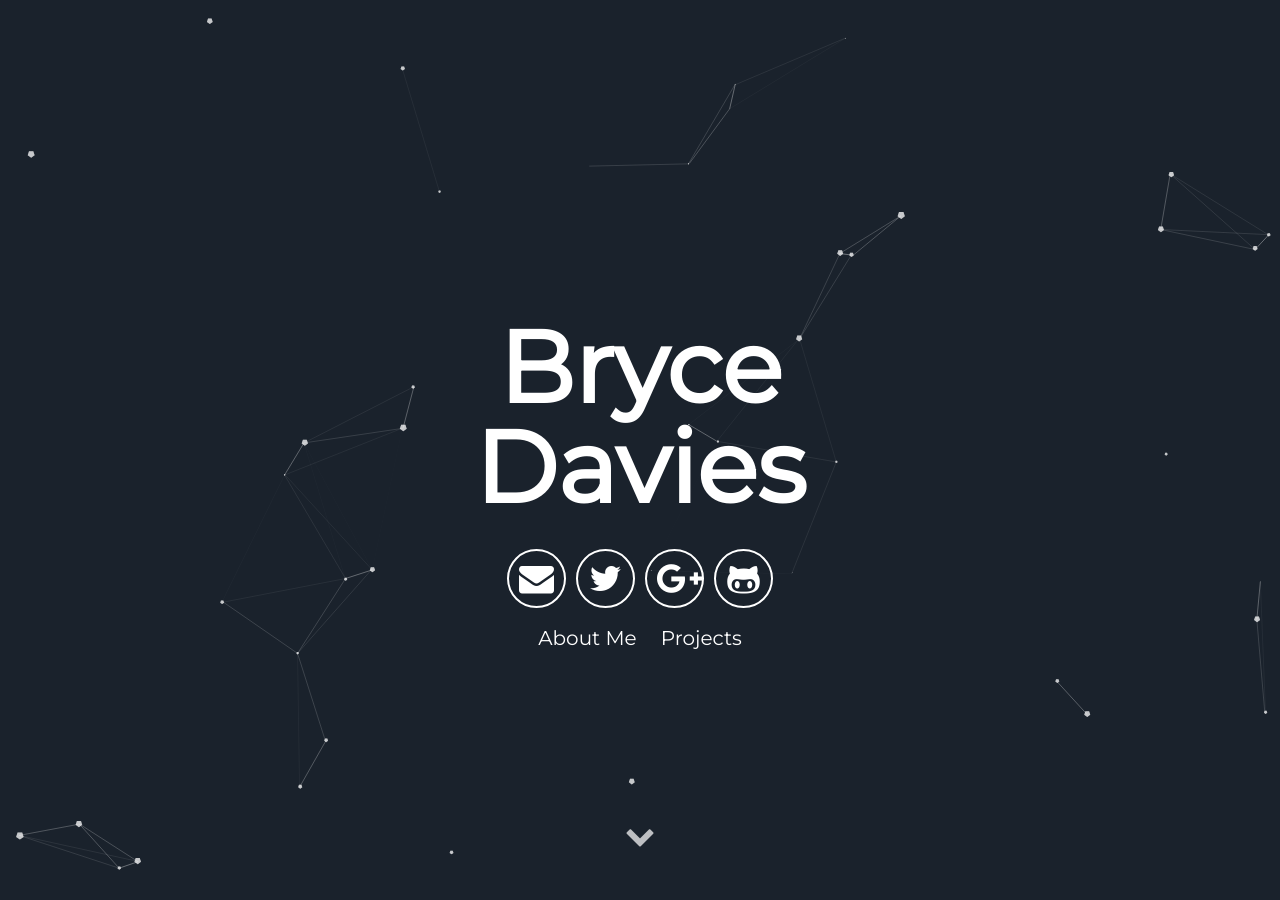
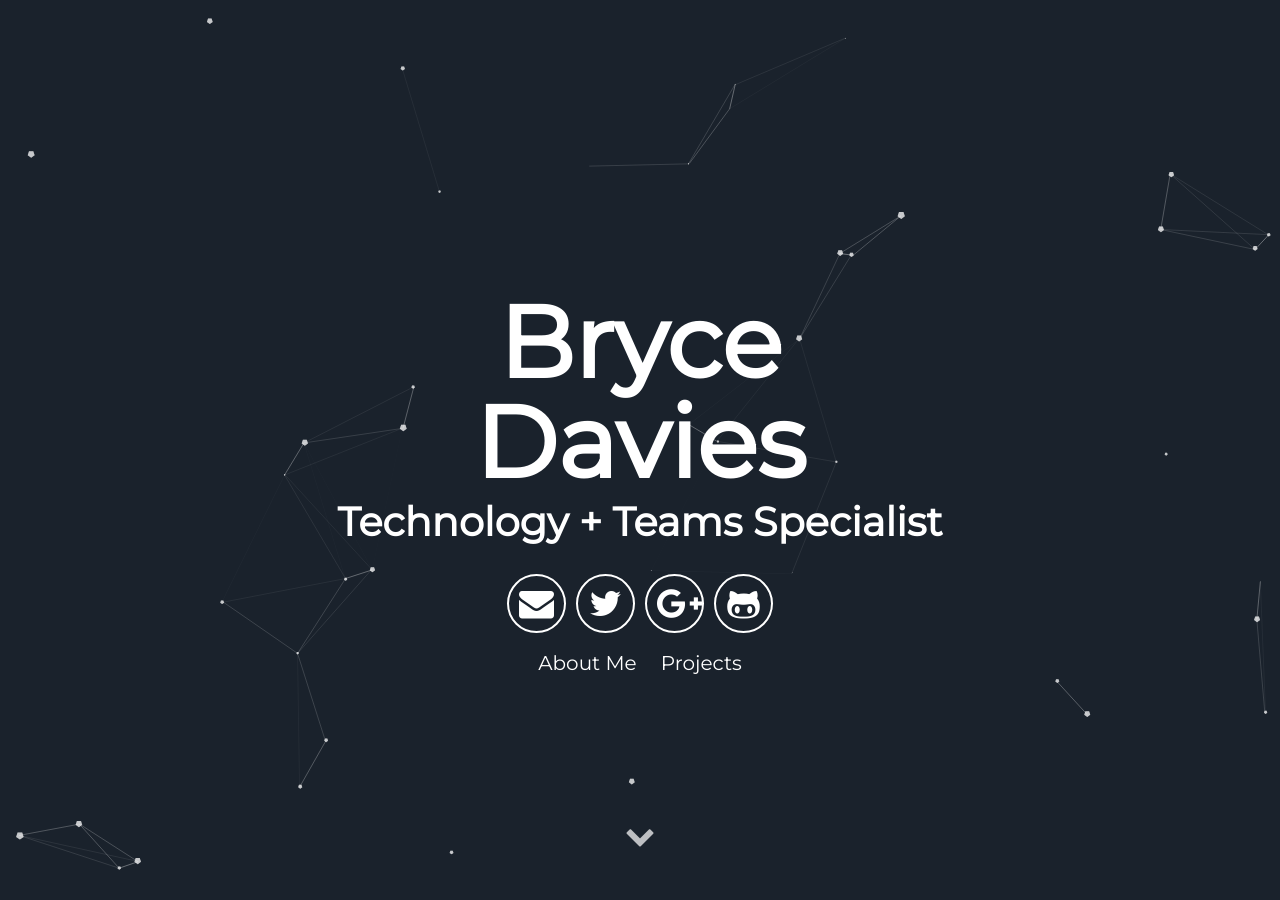
Before and after one commit to brycedavies92/brycedavies92.github.io, a Jekyll site: the page built from index.html, in a window 1280 px wide and 900 px high. Built offline with Jekyll 4.4.1, drawn with Linux system fonts in a browser that asks for light colours.

Commit message:
Update _config.yml

```diff
--- a/_config.yml
+++ b/_config.yml
@@ -7,6 +7,7 @@ description: A blog about lorem ipsum dolor sit amet
 # User settings
 username: Bryce Davies
 user_description: Since 2014 I’ve worked across multiple disciplines in technology including Engineering, Robotics, Business Development and Software-as-a-Service (SaaS). In 2016 I joined Tanda, the works number 1 workforce management system and head up their UK office in London as General Manager. I do my best work where technology meets people, developing systems and building teams to help my clients achieve workforce success.
+user_title: Technology + Teams Specialist
 email: bryce@tanda.co
 twitter_username: lorem_ipsum
 github_username:  lorem_ipsum
```
